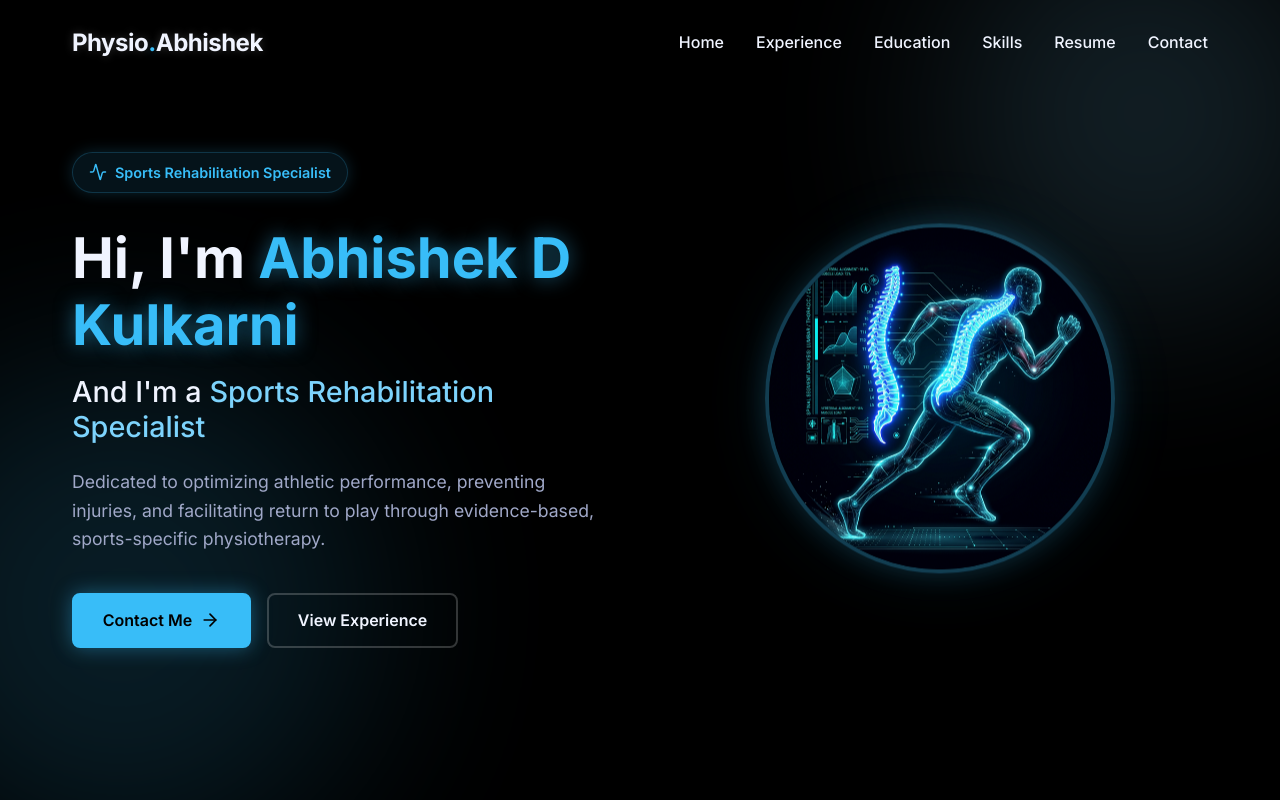
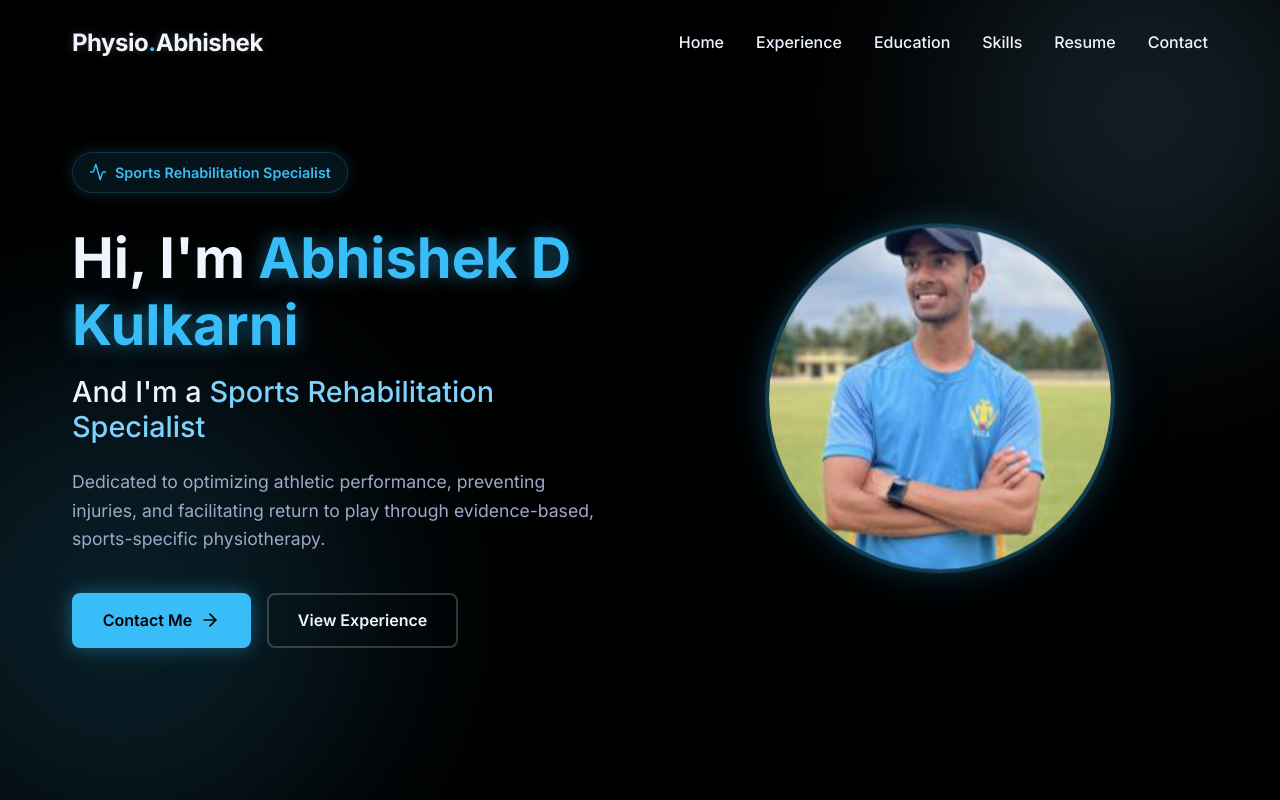
Before and after one commit to abhishekdkulkarni1997/portfolio, a React (Vite) app: page / in a window 1280 px wide. Shown: the top 800 px of the page. Built offline with nearby package versions, Linux system fonts and the light colour scheme.

Commit message:
feat(hero): Add profile photo from resume

```diff
--- a/src/components/Hero.jsx
+++ b/src/components/Hero.jsx
@@ -2,7 +2,7 @@ import React from 'react';
 import { motion } from 'framer-motion';
 import { Activity, ArrowRight } from 'lucide-react';
 import { TypeAnimation } from 'react-type-animation';
-import heroImage from '../assets/hero-image.png';
+import profilePhoto from '../assets/profile-photo.png';
 import './Hero.css';
 
 const Hero = ({ data }) => {
@@ -77,8 +77,8 @@ const Hero = ({ data }) => {
                         <div className="hero-image-container">
                             <div className="image-glow"></div>
                             <img
-                                src={heroImage}
-                                alt="Futuristic Physiotherapy"
+                                src={profilePhoto}
+                                alt="Profile Photo"
                                 className="hero-profile-img floating-interactive"
                             />
                         </div>
```
Also changed, not shown: src/assets/profile-photo.png (added).
